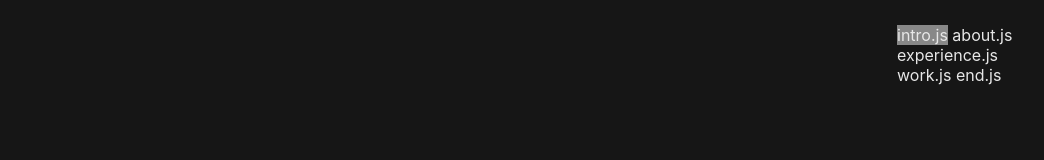
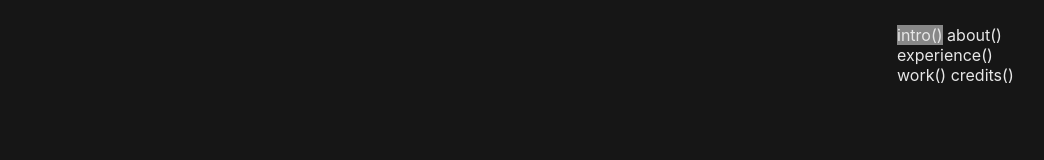
Before and after one commit to barksploit/portfolio-react, a React (Create React App) app: page / in a window 1280 px wide. Shown: the top 160 px of the page, without its empty margins (208-1252 px from the left). Built offline with nearby package versions, Linux system fonts and the light colour scheme.

Commit message:
Update desktop navigation component items

```diff
--- a/src/components/header-navigation.js
+++ b/src/components/header-navigation.js
@@ -9,11 +9,11 @@ export default function HeaderNav() {
 
             <ul>
 
-                <li><Link activeClass="active" to="intro-wrapper" spy={true} smooth={true} duration={500}>intro.js</Link></li>
-                <li><Link activeClass="active" to="about" spy={true} smooth={true} duration={500}>about.js</Link></li>
-                <li><Link activeClass="active" to="experience" spy={true} smooth={true} duration={500}>experience.js</Link></li>
-                <li><Link activeClass="active" to="work" spy={true} smooth={true} duration={500}>work.js</Link></li>
-                <li><Link activeClass="active" to="credits" spy={true} smooth={true} duration={500}>end.js</Link></li>
+                <li><Link activeClass="active" to="intro-wrapper" spy={true} smooth={true} duration={500}>intro()</Link></li>
+                <li><Link activeClass="active" to="about" spy={true} smooth={true} duration={500}>about()</Link></li>
+                <li><Link activeClass="active" to="experience" spy={true} smooth={true} duration={500}>experience()</Link></li>
+                <li><Link activeClass="active" to="work" spy={true} smooth={true} duration={500}>work()</Link></li>
+                <li><Link activeClass="active" to="credits" spy={true} smooth={true} duration={500}>credits()</Link></li>
 
 
             </ul>
```
